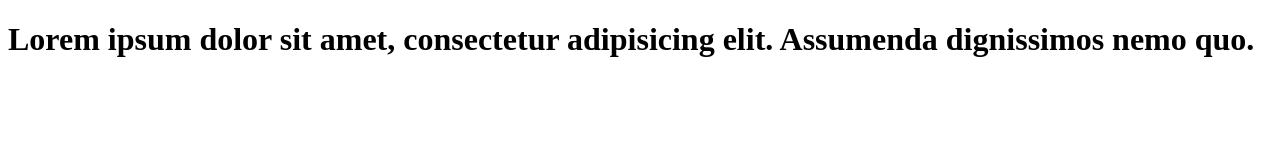
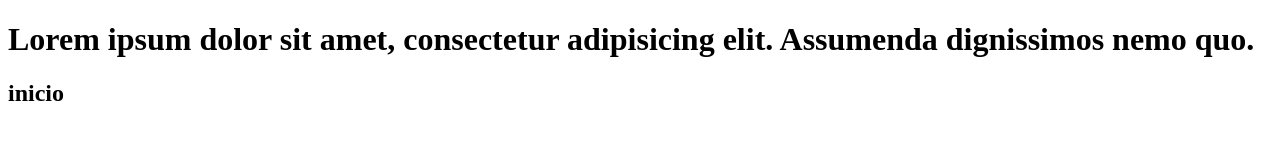
Before and after one commit to JhoniSanchez/321, a plain HTML site: page index.html in a window 1280 px wide. Drawn offline with Linux system fonts and the light colour scheme.

Commit message:
agrege el h2 al index

```diff
--- a/index.html
+++ b/index.html
@@ -9,5 +9,7 @@
 <body>
     <h1>Lorem ipsum dolor sit amet, consectetur adipisicing elit. Assumenda dignissimos nemo quo.
     </h1>
+    <h2>inicio</h2>
+
 </body>
 </html>
```
